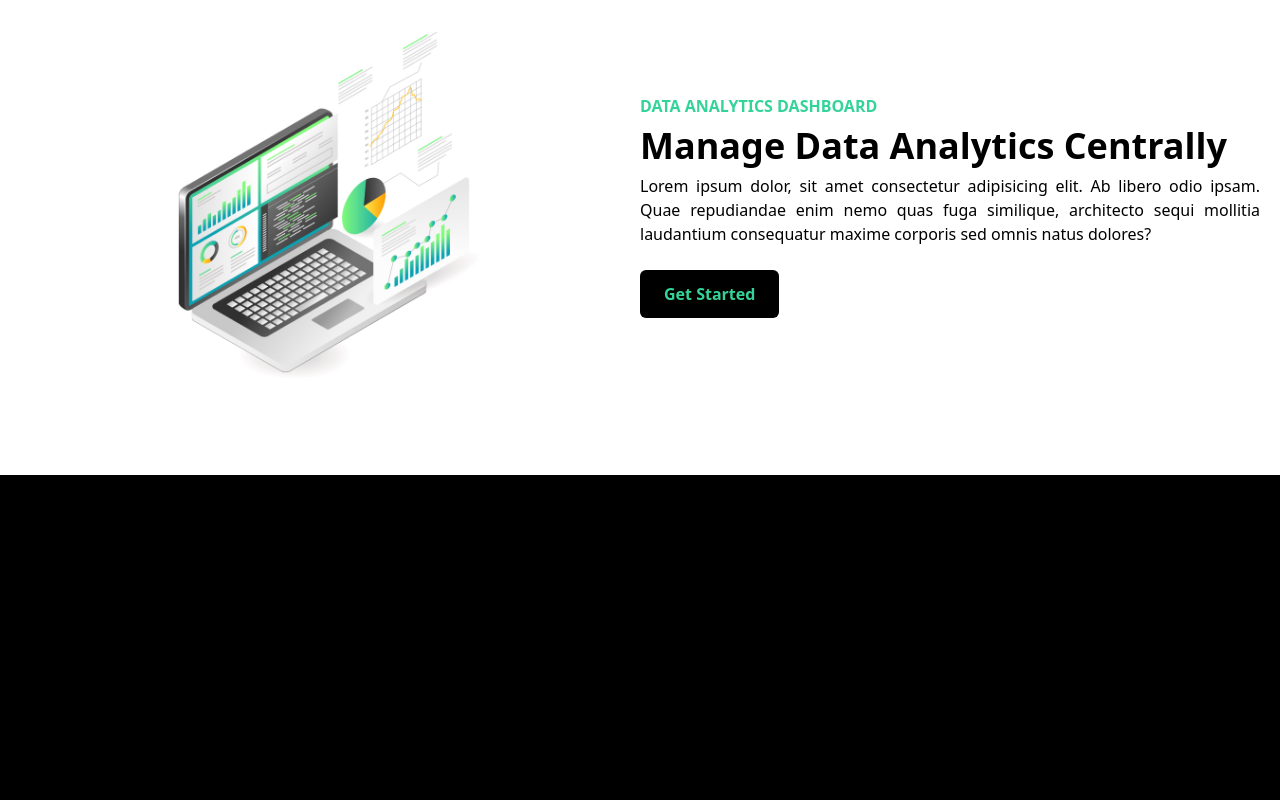
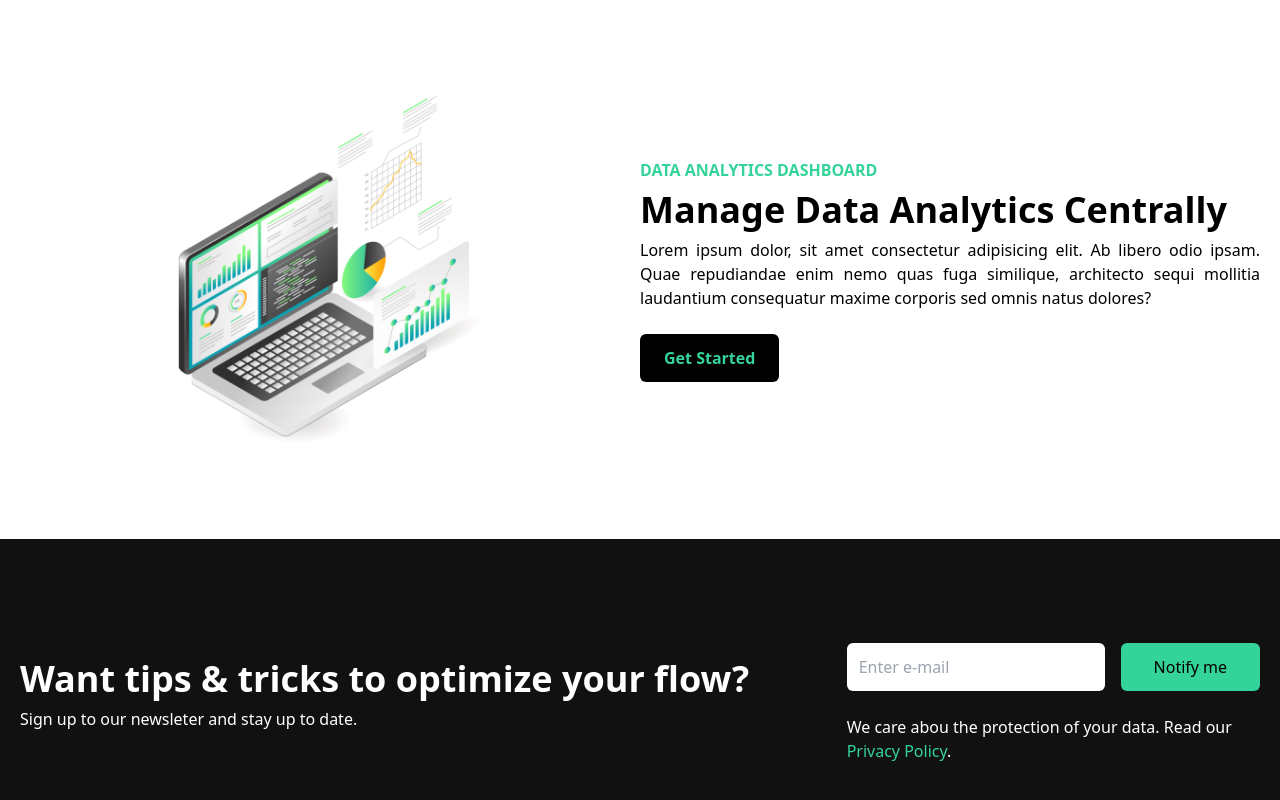
Before and after one commit to matheus-ferreira1/Financial-landing-page, a React (Vite) app: page / in a window 1280 px wide. Shown: the part 864-1664 px from the top of the page. Before the commit the page ends 1339 px from the top, so only its background shows below. Built offline with nearby package versions, Linux system fonts and the light colour scheme.

Commit message:
newsletter components finalized

```diff
--- a/src/App.jsx
+++ b/src/App.jsx
@@ -1,6 +1,7 @@
 import Analytics from "./components/Analytics";
 import Hero from "./components/Hero";
 import Navbar from "./components/Navbar";
+import Newsletter from "./components/Newsletter";
 
 function App() {
   return (
@@ -8,6 +9,7 @@ function App() {
       <Navbar />
       <Hero />
       <Analytics />
+      <Newsletter />
     </div>
   );
 }
--- a/src/components/Analytics.jsx
+++ b/src/components/Analytics.jsx
@@ -23,7 +23,7 @@ const Analytics = () => {
             architecto sequi mollitia laudantium consequatur maxime corporis sed
             omnis natus dolores?
           </p>
-          <button className="bg-black hover:bg-black/10 mx-auto md:ml-0 py-3 px-6 rounded-md font-bold mt-6 text-emerald-400">
+          <button className="bg-black hover:bg-black/80 mx-auto md:ml-0 py-3 px-6 rounded-md font-bold mt-6 text-emerald-400">
             Get Started
           </button>
         </div>
--- a/src/components/Hero.jsx
+++ b/src/components/Hero.jsx
@@ -2,7 +2,7 @@ import React from "react";
 
 const Hero = () => {
   return (
-    <section className="text-white z-0">
+    <section className="text-white z-0 py-8">
       <div className="max-w-[800px] mt-[-96px] w-full h-screen mx-auto text-center flex flex-col justify-center">
         <p className="uppercase text-emerald-400 font-bold">
           growing with data analytics
--- /dev/null
+++ b/src/components/Newsletter.jsx
@@ -0,0 +1,34 @@
+import React from "react";
+
+const Newsletter = () => {
+  return (
+    <section className="w-full py-16 px-4 text-white bg-gray-1">
+      <div className="max-w-[1240px] mx-auto grid lg:grid-cols-3">
+        <div className="lg:col-span-2 flex flex-col items-start justify-center">
+          <h1 className="text-2xl sm:text-3xl md:text-4xl font-bold py-2">
+            Want tips & tricks to optimize your flow?
+          </h1>
+          <p>Sign up to our newsleter and stay up to date.</p>
+        </div>
+        <div className="my-4">
+          <div className="flex flex-col sm:flex-row items-center justify-between w-full">
+            <input
+              className="p-3 flex w-full rounded-md text-black"
+              type="email"
+              placeholder="Enter e-mail"
+            />
+            <button className="bg-emerald-400 hover:bg-emerald-600 text-black rounded-md font-medium  w-[200px] ml-4 my-6 px-6 py-3">
+              Notify me
+            </button>
+          </div>
+          <p>
+            We care abou the protection of your data. Read our{" "}
+            <span className="text-emerald-400">Privacy Policy</span>.
+          </p>
+        </div>
+      </div>
+    </section>
+  );
+};
+
+export default Newsletter;
--- a/tailwind.config.cjs
+++ b/tailwind.config.cjs
@@ -2,7 +2,11 @@
 module.exports = {
   content: ["./index.html", "./src/**/*.{js,ts,jsx,tsx}"],
   theme: {
-    extend: {},
+    extend: {
+      colors: {
+        "gray-1": "#111111",
+      },
+    },
   },
   plugins: [],
 };
```
